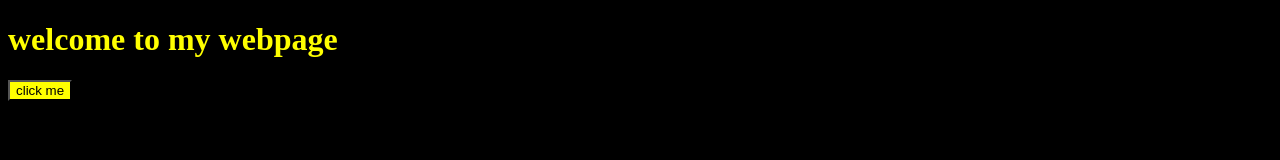
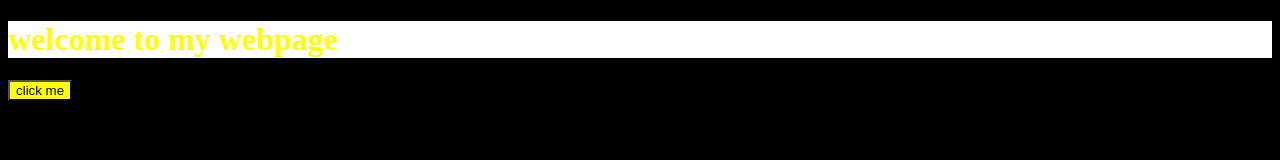
Before and after one commit to shubhamselion/Tutorial, a plain HTML site: page index.html in a window 1280 px wide. Drawn offline with Linux system fonts and the light colour scheme.

Commit message:
add some file

```diff
--- a/style.css
+++ b/style.css
@@ -3,3 +3,7 @@ body{
     color:white;
     font-style:impact;
 }
+
+h1{
+    background-color:white;
+}
```
